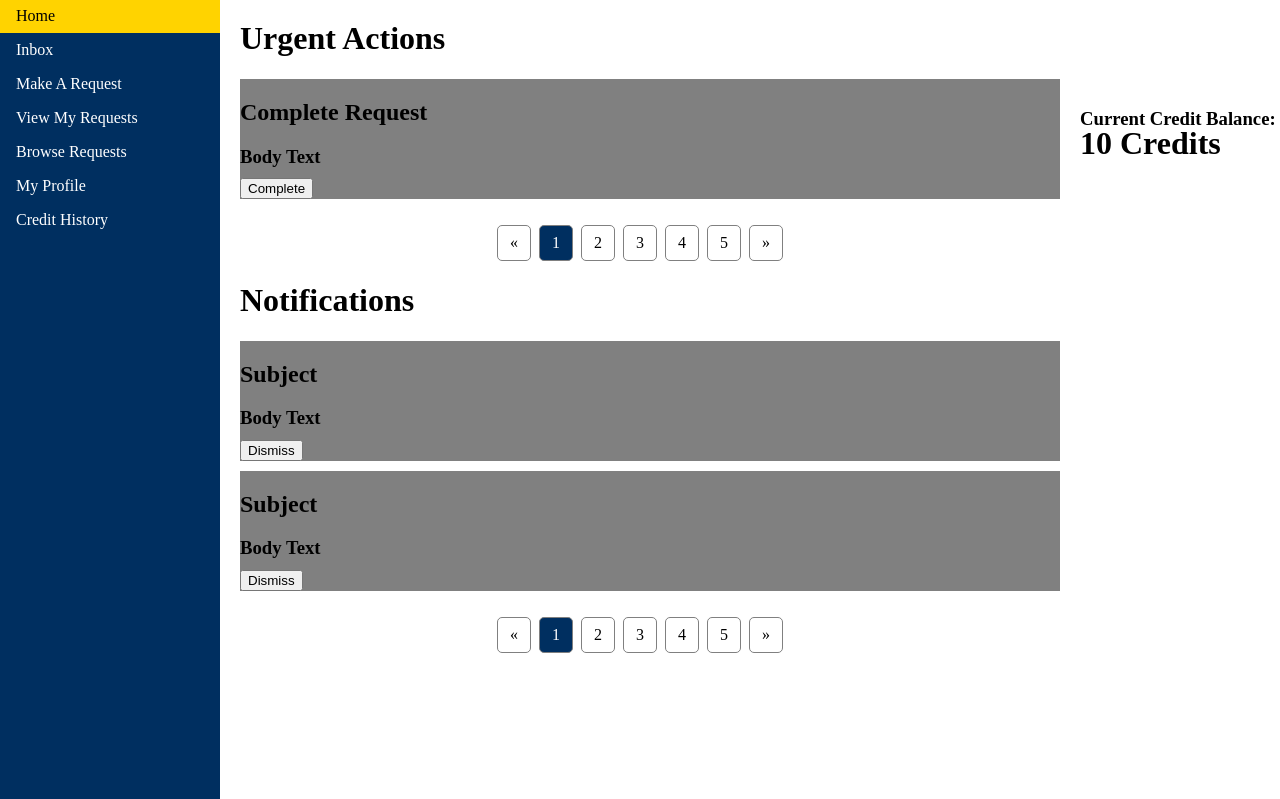
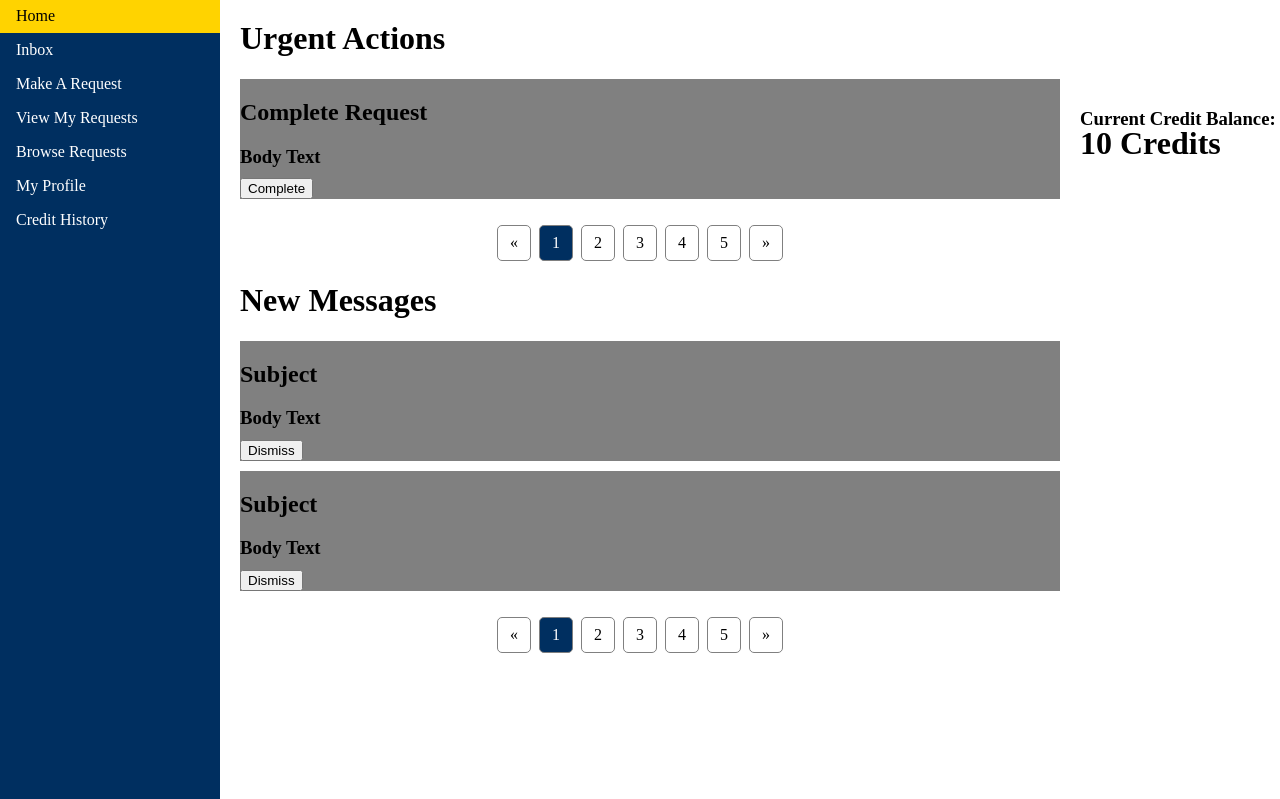
Before and after one commit to MightyAttacker/FUSS-Repo, a PHP site: page /Webpages/student-homepage.php in a window 1280 px wide. Shown: the part 111-910 px from the top of the page. Run offline with PHP 8.4, Linux system fonts and the light colour scheme; a user stored in the database is signed in; data comes from the database, SQL or seed files in the repository; a stand-in replaces the project's code that opens the database connection.

Commit message:
Update student-homepage.php

```diff
--- a/src/Webpages/student-homepage.php
+++ b/src/Webpages/student-homepage.php
@@ -93,7 +93,7 @@ $conn->close();
   <li><a href="#">&raquo;</a></li>
     </ul>
 
-    <h1 style="margin-left: 220px; padding-left: 20px;">Notifications</h1>
+    <h1 style="margin-left: 220px; padding-left: 20px;">New Messages</h1>
 
     <div class="container">
         <div class="inlinebox">
```
